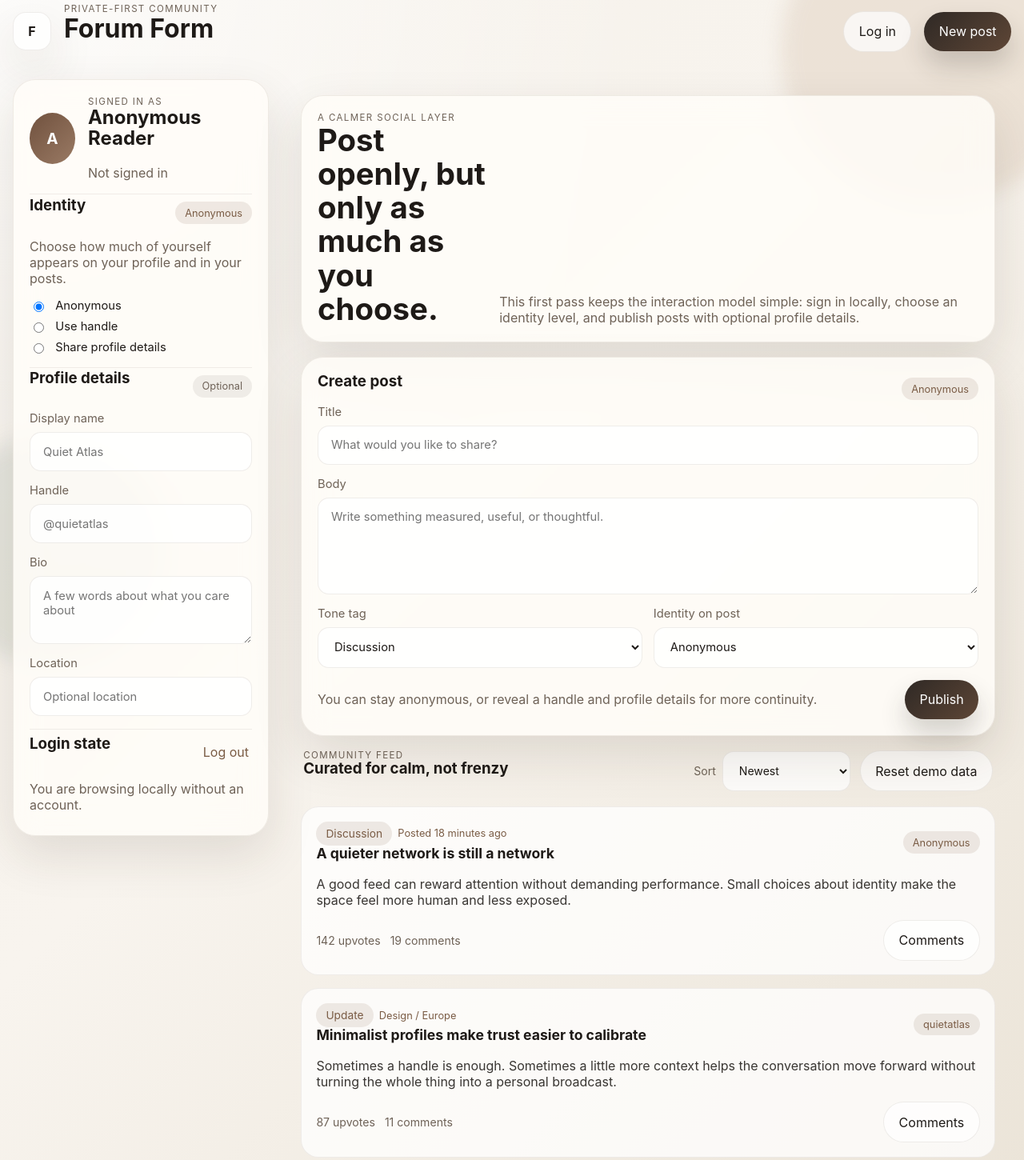
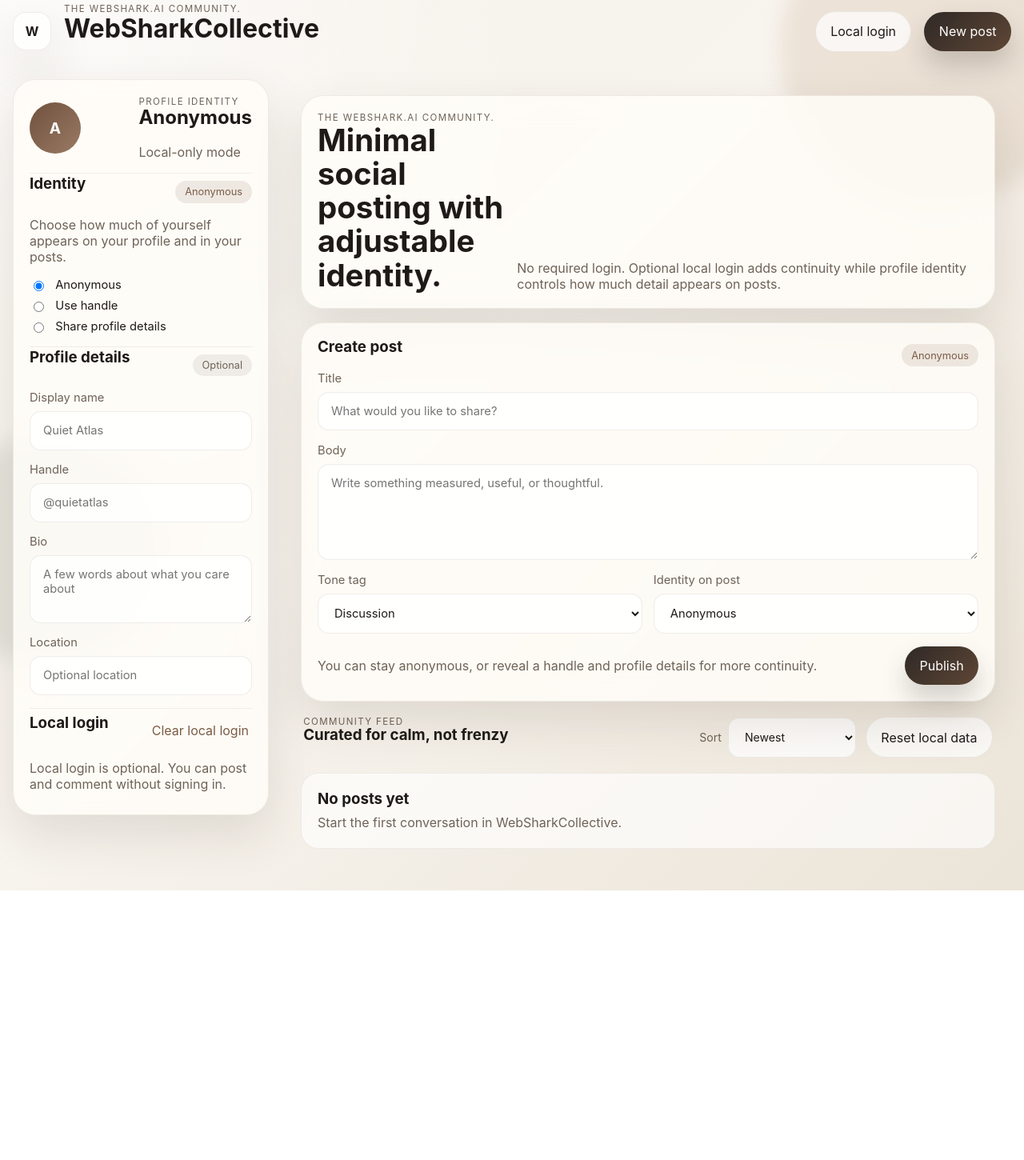
Before and after one commit to colesr/WebSharkCollective, a plain HTML site: page index.html in a window 1280 px wide. Shown: the part 32-1482 px from the top of the page at 80% size. After the commit the page ends 1145 px from the top, so only its background shows below. Drawn offline with Linux system fonts and the light colour scheme.

Commit message:
Add files via upload

```diff
--- a/app.js
+++ b/app.js
@@ -1,4 +1,4 @@
-const STORAGE_KEY = 'forum-form-state-v1';
+const STORAGE_KEY = 'websharkcollective-state-v2';
 
 const defaultState = {
   user: {
@@ -11,46 +11,7 @@ const defaultState = {
     identity: 'anonymous',
   },
   sortBy: 'newest',
-  posts: [
-    {
-      id: crypto.randomUUID(),
-      createdAt: Date.now() - 18 * 60 * 1000,
-      title: 'A quieter network is still a network',
-      body: 'A good feed can reward attention without demanding performance. Small choices about identity make the space feel more human and less exposed.',
-      tag: 'Discussion',
-      authorLabel: 'Anonymous',
-      authorMeta: 'Posted 18 minutes ago',
-      votes: 142,
-      comments: 19,
-      replies: [
-        {
-          id: crypto.randomUUID(),
-          author: 'North Garden',
-          body: 'The interface makes that idea feel believable instead of just aspirational.',
-          createdAt: Date.now() - 12 * 60 * 1000,
-        },
-      ],
-    },
-    {
-      id: crypto.randomUUID(),
-      createdAt: Date.now() - 2 * 60 * 60 * 1000,
-      title: 'Minimalist profiles make trust easier to calibrate',
-      body: 'Sometimes a handle is enough. Sometimes a little more context helps the conversation move forward without turning the whole thing into a personal broadcast.',
-      tag: 'Update',
-      authorLabel: 'quietatlas',
-      authorMeta: 'Design / Europe',
-      votes: 87,
-      comments: 11,
-      replies: [
-        {
-          id: crypto.randomUUID(),
-          author: 'quietatlas',
-          body: 'Agreed. The trick is making the extra context optional, not demanded.',
-          createdAt: Date.now() - 95 * 60 * 1000,
-        },
-      ],
-    },
-  ],
+  posts: [],
 };
 
 const elements = {
@@ -87,6 +48,28 @@ function seedState() {
   return structuredClone(defaultState);
 }
 
+function normalizePost(post) {
+  return {
+    id: post.id ?? crypto.randomUUID(),
+    createdAt: post.createdAt ?? Date.now(),
+    title: String(post.title ?? ''),
+    body: String(post.body ?? ''),
+    tag: String(post.tag ?? 'Discussion'),
+    authorLabel: String(post.authorLabel ?? 'Anonymous'),
+    authorMeta: String(post.authorMeta ?? 'Anonymous post'),
+    votes: Number.isFinite(post.votes) ? post.votes : 0,
+    comments: Number.isFinite(post.comments) ? post.comments : 0,
+    replies: Array.isArray(post.replies)
+      ? post.replies.map((reply) => ({
+          id: reply.id ?? crypto.randomUUID(),
+          author: String(reply.author ?? 'Anonymous'),
+          body: String(reply.body ?? ''),
+          createdAt: reply.createdAt ?? Date.now(),
+        }))
+      : [],
+  };
+}
+
 function loadState() {
   const raw = localStorage.getItem(STORAGE_KEY);
   if (!raw) {
@@ -103,7 +86,7 @@ function loadState() {
         ...(parsed.user ?? {}),
       },
       sortBy: parsed.sortBy ?? seedState().sortBy,
-      posts: Array.isArray(parsed.posts) ? parsed.posts : seedState().posts,
+      posts: Array.isArray(parsed.posts) ? parsed.posts.map(normalizePost) : seedState().posts,
     };
   } catch {
     return seedState();
@@ -136,11 +119,11 @@ function identityLabel(identity) {
 function profileDisplayName() {
   if (state.user.displayName.trim()) return state.user.displayName.trim();
   if (state.user.handle.trim()) return state.user.handle.trim();
-  return 'Anonymous Reader';
+  return 'Anonymous';
 }
 
 function profileSecondaryLabel() {
-  if (!state.user.loggedIn) return 'Not signed in';
+  if (!state.user.loggedIn) return 'Local-only mode';
   if (state.user.identity === 'full') {
     const pieces = [state.user.handle.trim(), state.user.location.trim()].filter(Boolean);
     return pieces.length ? pieces.join(' · ') : 'Profile details shared';
@@ -152,15 +135,8 @@ function profileSecondaryLabel() {
 }
 
 function postAuthorFor(identity) {
-  if (!state.user.loggedIn) {
-    return {
-      label: 'Anonymous',
-      meta: 'Signed out mode',
-    };
-  }
-
   if (identity === 'full') {
-    const name = profileDisplayName();
+    const name = state.user.displayName.trim() || state.user.handle.trim() || 'Anonymous';
     const metaParts = [state.user.location.trim(), state.user.bio.trim().slice(0, 42)].filter(Boolean);
     return {
       label: name,
@@ -170,7 +146,7 @@ function postAuthorFor(identity) {
 
   if (identity === 'handle') {
     return {
-      label: state.user.handle.trim() || 'Member',
+      label: state.user.handle.trim() || state.user.displayName.trim() || 'Member',
       meta: 'Handle visible',
     };
   }
@@ -181,6 +157,16 @@ function postAuthorFor(identity) {
   };
 }
 
+function commenterLabel() {
+  if (state.user.identity === 'full') {
+    return state.user.displayName.trim() || state.user.handle.trim() || 'Anonymous';
+  }
+  if (state.user.identity === 'handle') {
+    return state.user.handle.trim() || state.user.displayName.trim() || 'Member';
+  }
+  return 'Anonymous';
+}
+
 function renderProfile() {
   const displayName = profileDisplayName();
   elements.profileName.textContent = displayName;
@@ -189,8 +175,9 @@ function renderProfile() {
   elements.identityBadge.textContent = identityLabel(state.user.identity);
   elements.composerIdentity.textContent = identityLabel(elements.postIdentity.value);
   elements.authSummary.textContent = state.user.loggedIn
-    ? `Logged in locally as ${state.user.email}. Your profile controls how much identity appears publicly.`
-    : 'You are browsing locally without an account.';
+    ? `Local login active as ${state.user.email}. Posting and commenting stay available with or without login.`
+    : 'Local login is optional. You can post and comment without signing in.';
+  elements.openLoginBtn.textContent = state.user.loggedIn ? 'Local login active' : 'Local login';
 
   elements.displayName.value = state.user.displayName;
   elements.handle.value = state.user.handle;
@@ -206,13 +193,23 @@ function renderProfile() {
 }
 
 function renderPosts() {
+  if (!state.posts.length) {
+    elements.postList.innerHTML = `
+      <article class="empty-state">
+        <h3>No posts yet</h3>
+        <p>Start the first conversation in WebSharkCollective.</p>
+      </article>
+    `;
+    return;
+  }
+
   elements.postList.innerHTML = sortPosts(state.posts)
     .map(
       (post) => `
         <article class="post">
           <div class="post-head">
             <div>
-              <div class="post-kicker"><span class="vote-pill">${post.tag}</span><span>${post.authorMeta}</span></div>
+              <div class="post-kicker"><span class="vote-pill">${escapeHtml(post.tag)}</span><span>${escapeHtml(post.authorMeta)}</span></div>
               <h3 class="post-title">${escapeHtml(post.title)}</h3>
             </div>
             <span class="status-pill">${escapeHtml(post.authorLabel)}</span>
@@ -320,9 +317,7 @@ elements.postList.addEventListener('submit', (event) => {
     return;
   }
 
-  const author = state.user.loggedIn
-    ? (state.user.displayName.trim() || state.user.handle.trim() || 'You')
-    : 'Anonymous';
+  const author = commenterLabel();
 
   post.replies = post.replies ?? [];
   post.replies.unshift({
@@ -355,7 +350,7 @@ elements.loginForm.addEventListener('submit', (event) => {
   state.user.loggedIn = true;
   state.user.email = elements.loginEmail.value.trim();
   if (!state.user.displayName.trim()) {
-    state.user.displayName = 'Quiet Member';
+    state.user.displayName = 'Member';
   }
   if (!state.user.handle.trim()) {
     const slug = state.user.email.split('@')[0]?.replace(/[^a-z0-9]+/gi, '').toLowerCase() || 'member';
--- a/index.html
+++ b/index.html
@@ -3,7 +3,7 @@
 <head>
 	<meta charset="UTF-8" />
 	<meta name="viewport" content="width=device-width, initial-scale=1.0" />
-	<title>Forum Form</title>
+	<title>WebSharkCollective</title>
 	<link rel="stylesheet" href="styles.css" />
 </head>
 <body>
@@ -13,15 +13,15 @@
 	<div class="app-shell">
 		<header class="topbar">
 			<div class="brand-lockup">
-				<div class="brand-mark">F</div>
+				<div class="brand-mark">W</div>
 				<div>
-					<p class="eyebrow">Private-first community</p>
-					<h1>Forum Form</h1>
+					<p class="eyebrow">The WebShark.ai community.</p>
+					<h1>WebSharkCollective</h1>
 				</div>
 			</div>
 
 			<div class="topbar-actions">
-				<button class="ghost-button" id="openLoginBtn">Log in</button>
+				<button class="ghost-button" id="openLoginBtn">Local login</button>
 				<button class="primary-button" id="newPostBtn">New post</button>
 			</div>
 		</header>
@@ -31,9 +31,9 @@
 				<section class="profile-panel">
 					<div class="avatar-ring" id="avatarRing">A</div>
 					<div>
-						<p class="label">Signed in as</p>
-						<h2 id="profileName">Anonymous Reader</h2>
-						<p class="subtle" id="profileHandle">Not signed in</p>
+						<p class="label">Profile identity</p>
+						<h2 id="profileName">Anonymous</h2>
+						<p class="subtle" id="profileHandle">Local-only mode</p>
 					</div>
 				</section>
 
@@ -77,20 +77,20 @@
 
 				<section class="sidebar-section">
 					<div class="section-head">
-						<h3>Login state</h3>
-						<button class="text-button" id="logoutBtn" type="button">Log out</button>
+						<h3>Local login</h3>
+						<button class="text-button" id="logoutBtn" type="button">Clear local login</button>
 					</div>
-					<p class="subtle" id="authSummary">You are browsing locally without an account.</p>
+					<p class="subtle" id="authSummary">Local login is optional. You can post and comment without signing in.</p>
 				</section>
 			</aside>
 
 			<section class="feed column">
 				<div class="hero card">
 					<div>
-						<p class="eyebrow">A calmer social layer</p>
-						<h2>Post openly, but only as much as you choose.</h2>
+						<p class="eyebrow">The WebShark.ai community.</p>
+						<h2>Minimal social posting with adjustable identity.</h2>
 					</div>
-					<p class="subtle">This first pass keeps the interaction model simple: sign in locally, choose an identity level, and publish posts with optional profile details.</p>
+					<p class="subtle">No required login. Optional local login adds continuity while profile identity controls how much detail appears on posts.</p>
 				</div>
 
 				<div class="composer card">
@@ -147,7 +147,7 @@
 								<option value="discussion">Most discussed</option>
 							</select>
 						</label>
-						<button class="ghost-button" id="resetDemoBtn" type="button">Reset demo data</button>
+						<button class="ghost-button" id="resetDemoBtn" type="button">Reset local data</button>
 					</div>
 				</div>
 
@@ -159,7 +159,7 @@
 	<dialog id="loginDialog" class="modal card">
 		<form id="loginForm" class="modal-form">
 			<div class="section-head">
-				<h3>Log in</h3>
+				<h3>Local login (optional)</h3>
 				<button class="text-button" value="cancel" formmethod="dialog">Close</button>
 			</div>
 			<label>
@@ -167,10 +167,10 @@
 				<input type="email" id="loginEmail" placeholder="you@example.com" required />
 			</label>
 			<label>
-				Password
-				<input type="password" id="loginPassword" placeholder="Use any local password" required />
+				Passphrase
+				<input type="password" id="loginPassword" placeholder="Stored locally only" required />
 			</label>
-			<p class="subtle">This demo stores login state locally in your browser only.</p>
+			<p class="subtle">This saves local login state in your browser only. It is never required for posting.</p>
 			<button class="primary-button" type="submit">Continue</button>
 		</form>
 	</dialog>
--- a/styles.css
+++ b/styles.css
@@ -291,6 +291,11 @@ h3 {
   color: var(--accent);
 }
 
+.text-button:disabled {
+  opacity: 0.45;
+  cursor: not-allowed;
+}
+
 .hero {
   display: flex;
   justify-content: space-between;
@@ -336,6 +341,22 @@ h3 {
 .post-list {
   display: grid;
   gap: 1rem;
+}
+
+.empty-state {
+  padding: 1.4rem 1.25rem;
+  border-radius: var(--radius-lg);
+  background: rgba(255, 255, 255, 0.65);
+  border: 1px solid rgba(76, 60, 42, 0.08);
+}
+
+.empty-state h3 {
+  margin-bottom: 0.5rem;
+}
+
+.empty-state p {
+  margin-bottom: 0;
+  color: var(--muted);
 }
 
 .post {
```
